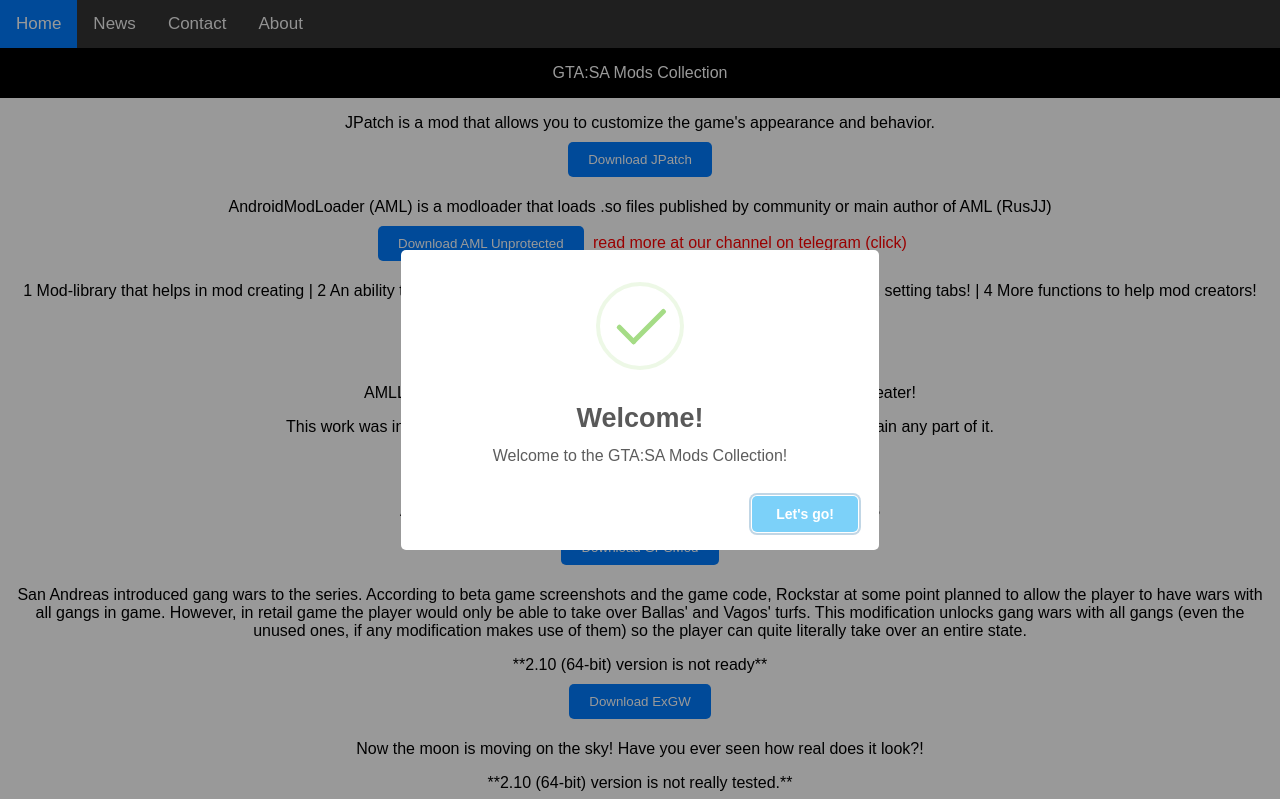
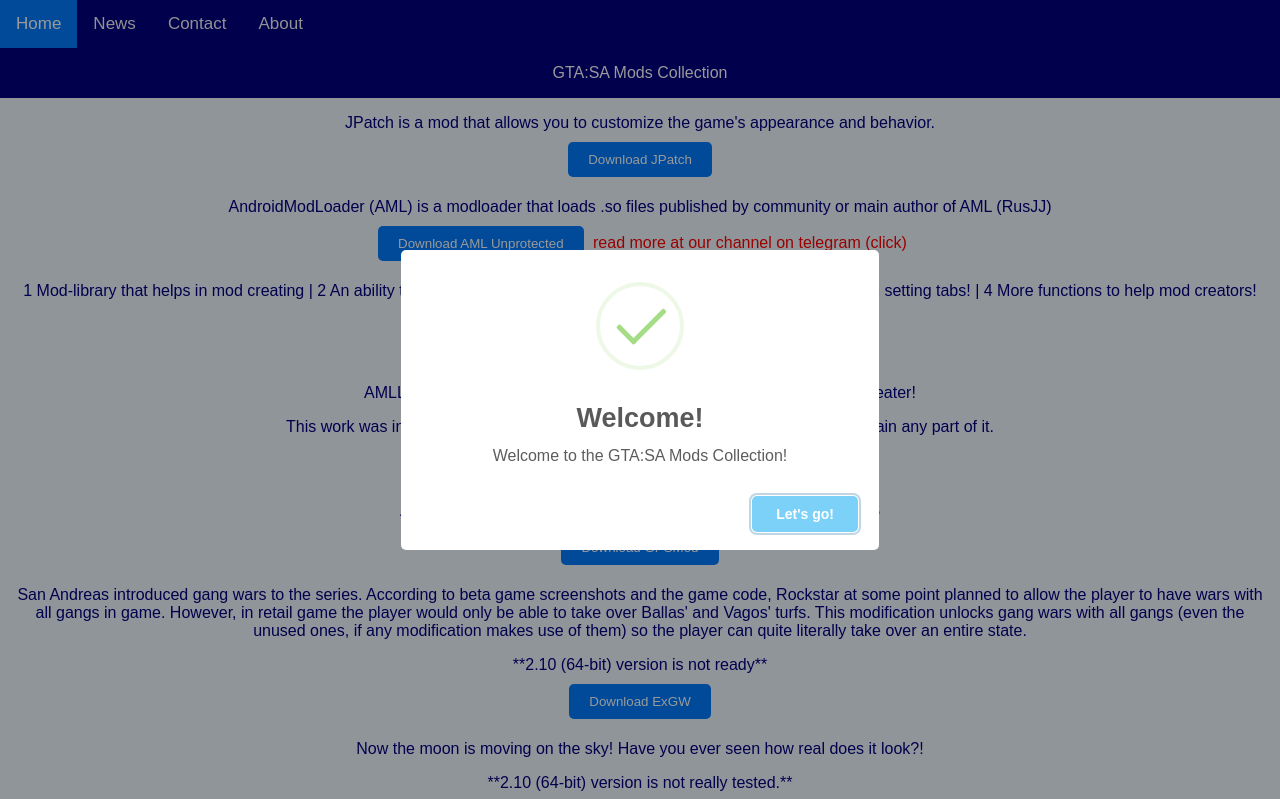
Before and after one commit to op30mmd/dlproj, a plain HTML site: page index.html in a window 1280 px wide. Shown: the top 799 px of the page. Drawn offline with nearby package versions, Linux system fonts and the light colour scheme.

Commit message:
chlog: color changed

```diff
--- a/style.css
+++ b/style.css
@@ -5,6 +5,8 @@ body {
   max-width: 100%;
   box-sizing: border-box;
   justify-content: center;
+  background-color: #f0f8ff; /* Light blue background color */
+  color: #000080; /* Dark blue text color */
 }
 
  /* Style the header and footer to stay fixed */
@@ -23,7 +25,7 @@ header, footer {
   display: flex;
   flex: 1 1 auto; /* Makes content section fill remaining space and be scrollable */
   justify-content: space-between;
-  background-color: black; /* Optional background color */
+  background-color: #000080; /* Dark blue background color */
   color: white;
   align-items: center;
   padding: 1rem 2rem;
@@ -109,6 +111,8 @@ pre {
   box-sizing: border-box; /* Includes padding and borders in the element's total width */
   overflow-x: auto; /* Adds horizontal scrolling */
   border-radius: 10px; /* Rounded corners */
+  background-color: #f0f8ff; /* Light blue background color for pre elements */
+  color: #000080; /* Dark blue text color for pre elements */
 
 }
 @media only screen and (max-width: 768px) {
@@ -125,7 +129,7 @@ pre {
 }
 /* Add a black background color to the top navigation */
 .topnav {
-  background-color: #333;
+  background-color: #000080; /* Dark blue background color */
   overflow: hidden;
 }
 
@@ -148,7 +152,7 @@ pre {
 
 /* Add an active class to highlight the current page */
 .topnav a.active {
-  background-color: #007bff;
+  background-color: #007bff; /* Blue active link color */
   color: white;
 }
 
```
